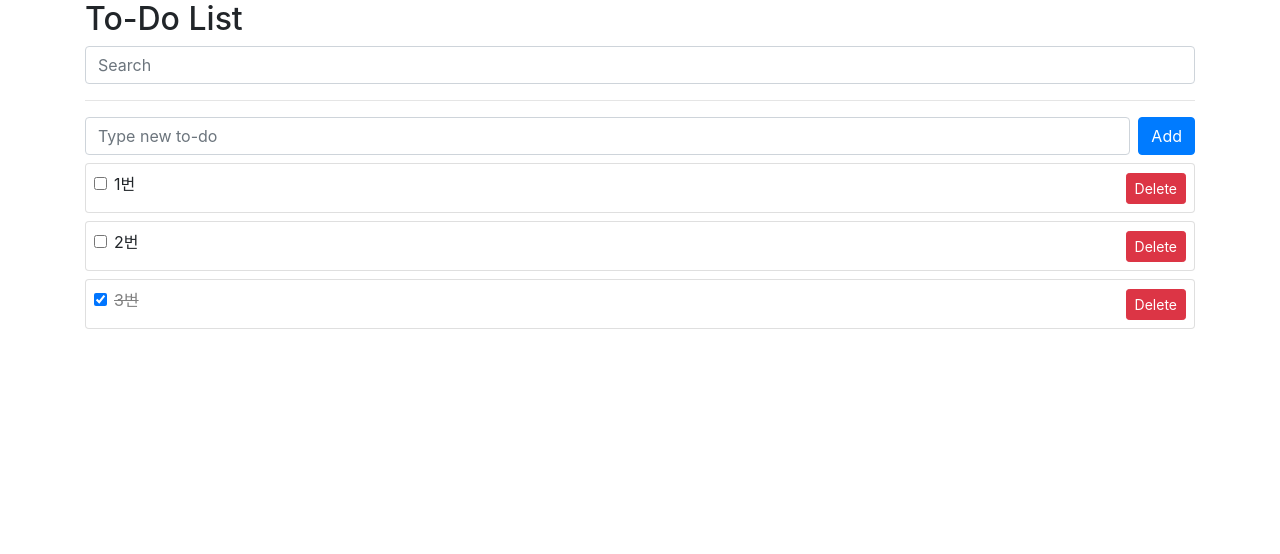
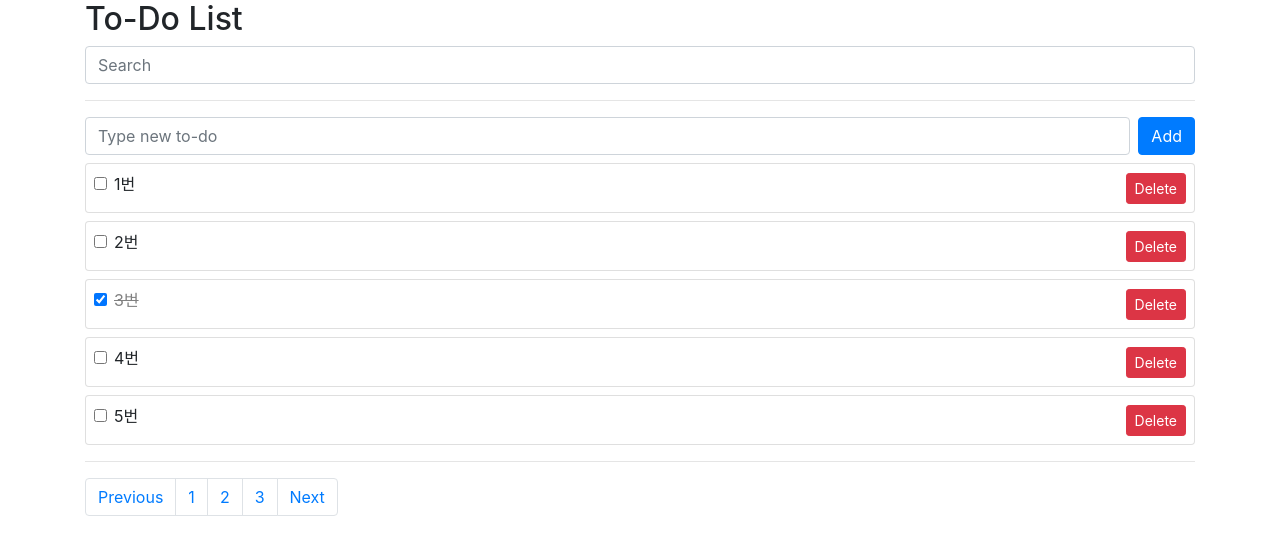
Before and after one commit to ho-beom-cheon/Vue3-project, a Vue app: page / in a window 1280 px wide. Shown: the top 554 px of the page. Built offline with nearby package versions, Linux system fonts and the light colour scheme; data requests are answered from the project's data file.

Commit message:
32. Pagination1

```diff
--- a/db.json
+++ b/db.json
@@ -14,6 +14,46 @@
       "id": "5ef3",
       "subject": "3번",
       "completed": true
+    },
+    {
+      "id": "ca43",
+      "subject": "4번",
+      "completed": false
+    },
+    {
+      "id": "edf5",
+      "subject": "5번",
+      "completed": false
+    },
+    {
+      "id": "5ad5",
+      "subject": "6번",
+      "completed": false
+    },
+    {
+      "id": "e03e",
+      "subject": "7번",
+      "completed": false
+    },
+    {
+      "id": "4798",
+      "subject": "8번",
+      "completed": false
+    },
+    {
+      "id": "c7d1",
+      "subject": "9번",
+      "completed": false
+    },
+    {
+      "id": "e76e",
+      "subject": "10번",
+      "completed": false
+    },
+    {
+      "id": "da77",
+      "subject": "11번",
+      "completed": false
     }
   ]
 }
--- a/src/App.vue
+++ b/src/App.vue
@@ -18,6 +18,16 @@
       @toggle-todo="toggleTodo"
       @delete-todo="deleteTodo"
     />
+    <hr />
+    <nav aria-label="Page navigation example">
+      <ul class="pagination">
+        <li class="page-item"><a class="page-link" href="#">Previous</a></li>
+        <li class="page-item"><a class="page-link" href="#">1</a></li>
+        <li class="page-item"><a class="page-link" href="#">2</a></li>
+        <li class="page-item"><a class="page-link" href="#">3</a></li>
+        <li class="page-item"><a class="page-link" href="#">Next</a></li>
+      </ul>
+    </nav>
   </div>
 </template>
 
@@ -34,22 +44,24 @@ export default {
   },
   setup() {
     const toggle = ref(false);
-
     const todos = ref([]);
-
     const error = ref('');
 
+    const totalPage = ref(0);
+    const limit = 5;
+    const page = ref(1);
     // ToDo 리스트 조회 선언
     const getTodo = async () => {
       error.value = '';
 
       try{
-        const res = await axios.get('http://localhost:3000/todos');
+        const res = await axios.get(`http://localhost:3000/todos?_page=${page.value}&_limit=${limit}`);
         console.log(res);
+        totalPage.value = res.headers['x-total-count']
         todos.value = res.data;
       } catch(e){
         console.log(e);
-        error.value = '수행 중' + e + '오류가 발생했습니다.';
+        error.value = '수행 중 [' + e + '] 오류가 발생했습니다.';
       }
     }
 
@@ -69,7 +81,7 @@ export default {
 
       } catch(e){
         console.log(e);
-        error.value = '수행 중' + e + '오류가 발생했습니다.';
+        error.value = '수행 중 [' + e + '] 오류가 발생했습니다.';
       }
     }
 
@@ -83,10 +95,11 @@ export default {
         todos.value.splice(index, 1);
       } catch(e){
         console.log(e);
-        error.value = '수행 중' + e + '오류가 발생했습니다.';
+        error.value = '수행 중 [' + e + '] 오류가 발생했습니다.';
       }
     }
 
+    // ToDo 리스트 Check Box toggle
     const toggleTodo = async (index) => {
       error.value = '';
       const id = todos.value[index].id;
@@ -98,7 +111,7 @@ export default {
         todos.value[index].completed = !todos.value[index].completed;
       } catch(e){
         console.log(e);
-        error.value = '수행 중' + e + '오류가 발생했습니다.';
+        error.value = '수행 중 [' + e + '] 오류가 발생했습니다.';
       }
     }
 
```
